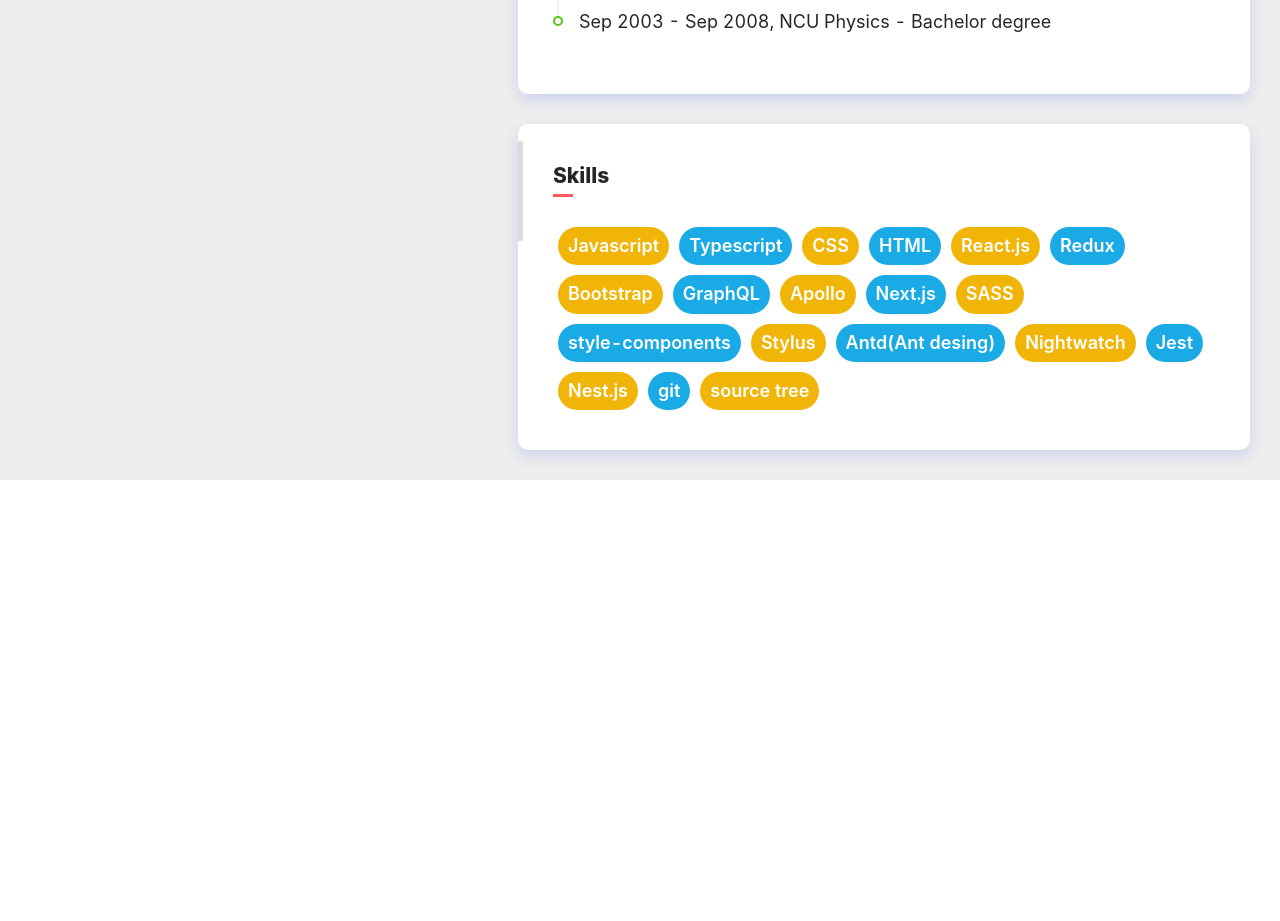
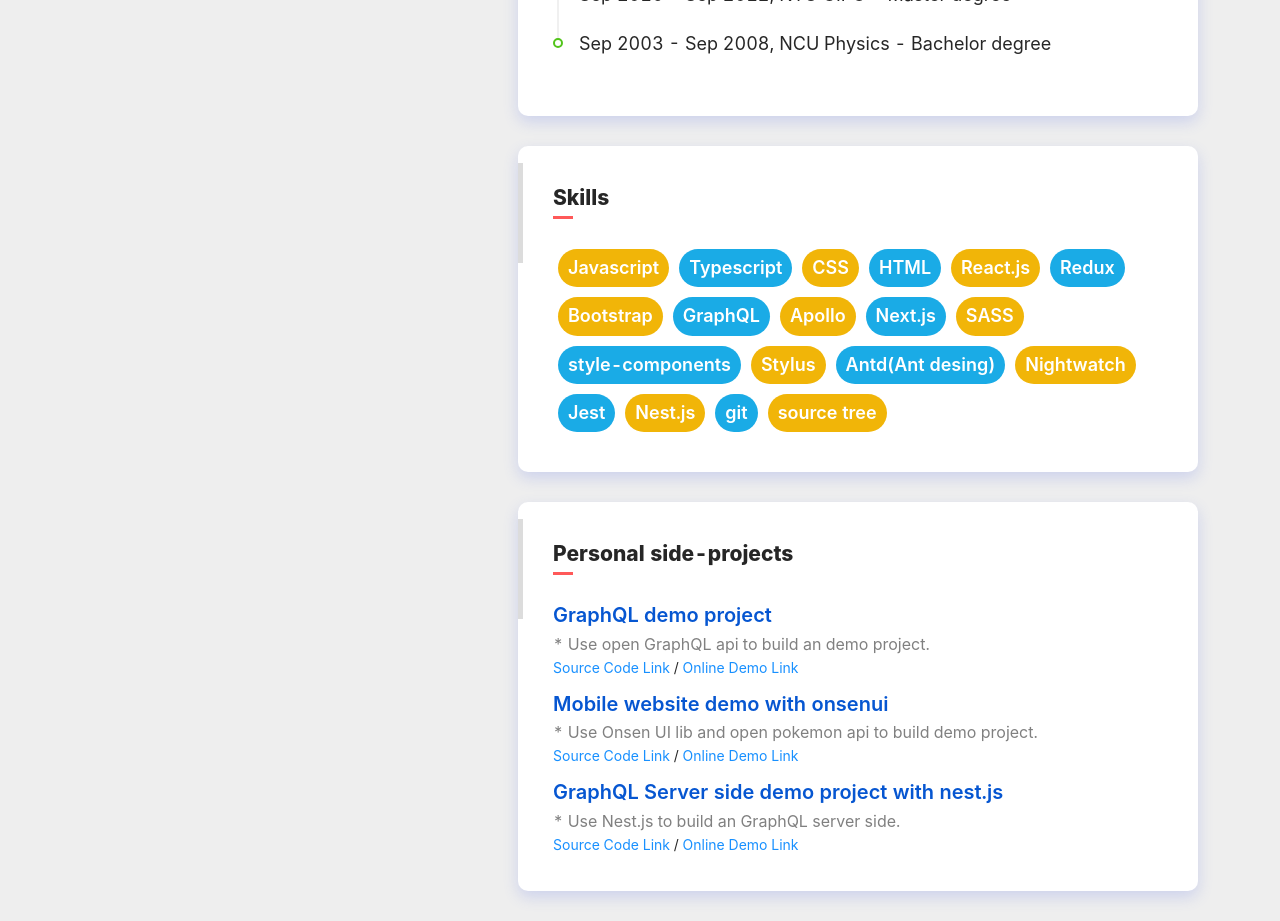
Before and after one commit to HsiehMinChien/my-personal-projects, a Next.js app: page /resume in a window 1280 px wide. Shown: the part 760-1681 px from the top of the page. Before the commit the page ends 1240 px from the top, so only its background shows below. Built offline with nearby package versions, Linux system fonts and the light colour scheme.

Commit message:
Add project page

```diff
--- a/components/content-container/style.styl
+++ b/components/content-container/style.styl
@@ -25,6 +25,9 @@
       margin-top: 2px
       transition: width 2s
 
+  &__content
+    margin-top: 25px
+
   &:hover
     .content-container__title
       &:before
--- a/components/fixed-icon/style.styl
+++ b/components/fixed-icon/style.styl
@@ -6,6 +6,7 @@
   border-radius: 50%
   background-color: #ffffff
   opacity: 0.8
+  border: 1px solid #eee
 
   &:hover
     opacity: 1
--- a/pages/resume/index.tsx
+++ b/pages/resume/index.tsx
@@ -6,6 +6,7 @@
 import AboutMe from './about-me';
 import ExperienceAndEducation from './experience';
 import Skills from './skills';
+import Projects from './projects';
 import './style.styl';
 
 const PREFIX_CLASS = 'resume';
@@ -29,6 +30,7 @@
         <AboutMe />
         <ExperienceAndEducation />
         <Skills />
+        <Projects />
       </div>
       <Modal
         title="Page Setting"
--- /dev/null
+++ b/pages/resume/projects.tsx
@@ -0,0 +1,40 @@
+import { memo } from 'react';
+import ContentContainer from '../../components/content-container';
+
+const projectInfoList = [
+  {
+    title: 'GraphQL demo project',
+    description: 'Use open GraphQL api to build an demo project.',
+    codeUrl: 'https://github.com/HsiehMinChien/graphql-demo-project/',
+    demoUrl: 'https://graphql-demo-project.mediocre0528.now.sh/',
+  },
+  {
+    title: 'Mobile website demo with onsenui',
+    description: 'Use Onsen UI lib and open pokemon api to build demo project.',
+    codeUrl: 'https://github.com/HsiehMinChien/mobile-website-demo-with-onsenui',
+    demoUrl: 'https://mobile-website-demo-with-onsenui.mediocre0528.now.sh/',
+  },
+  {
+    title: 'GraphQL Server side demo project with nest.js',
+    description: 'Use Nest.js to build an GraphQL server side.',
+    codeUrl: 'https://github.com/HsiehMinChien/nestjs-with-graphql',
+    demoUrl: 'https://nestjs-demo-project.herokuapp.com/graphql/',
+  },
+];
+
+function Projects() {
+  return (
+    <ContentContainer title="Personal side-projects" className="projects">
+      {projectInfoList.map((projectInfo, index) => (
+        <div key={`${projectInfo.title}${index}`} className="detail">
+          <div className="title">{projectInfo.title}</div>
+          <div className="description">{`* ${projectInfo.description}`}</div>
+          <a className="codeUrl" href={projectInfo.codeUrl} target="_blank">Source Code Link</a>{' / '}
+          <a className="demoUrl" href={projectInfo.demoUrl} target="_blank">Online Demo Link</a>
+        </div>
+      ))}
+    </ContentContainer>
+  );
+}
+
+export default memo(Projects);
--- a/pages/resume/style.styl
+++ b/pages/resume/style.styl
@@ -15,13 +15,14 @@
     right: 20px
 
   .content-container
+    max-width: 680px
+
     & + .content-container
       margin-top: 30px
 
     &.about-me
       .content-container__content
         display: flex
-        margin-top: 25px
 
         img
           width: 150px
@@ -68,7 +69,6 @@
       .content-container__content
         display: flex
         flex-wrap: wrap
-        margin-top: 25px
 
         .detail
           font-size: 18px
@@ -92,6 +92,16 @@
             &:hover
               background-color: #0C77A2
 
+    &.projects
+      .title
+        color: #0656D1
+        font-size: 20px
+        font-weight: 600
+        margin-top: 10px
+
+      .description
+        color: gray
+        font-size: 16px
 
   &.dark-mode
     background-color: #252525
```
